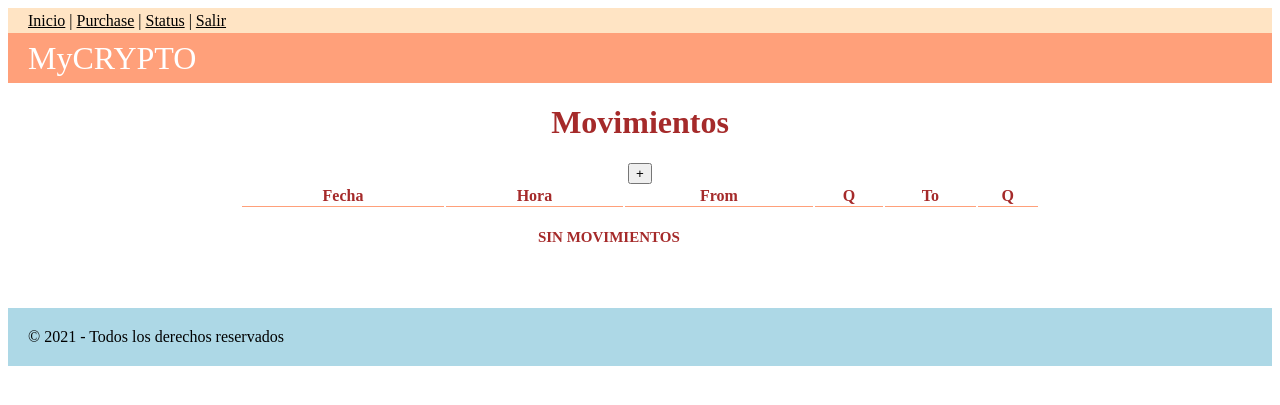
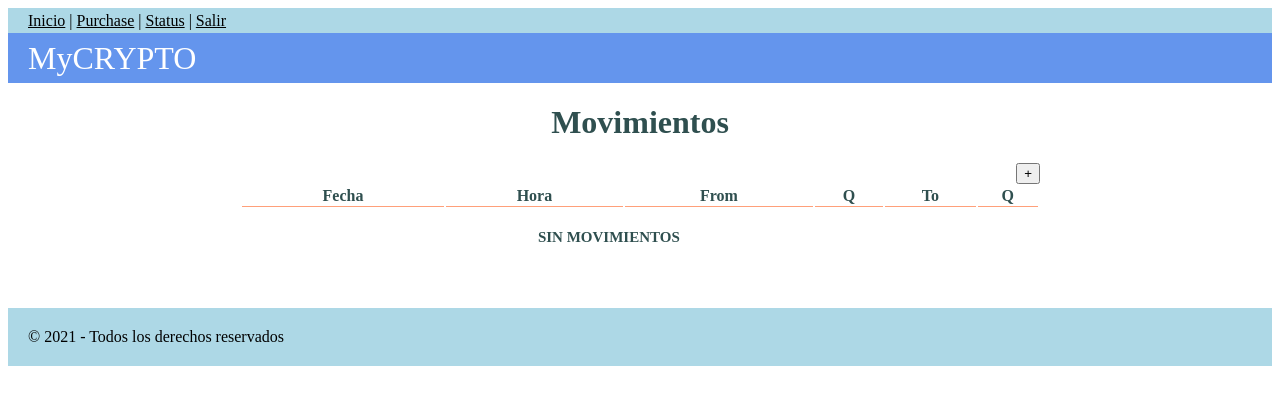
Before and after one commit to SheylaPDV/BZ9_flask, a Flask app: page / in a window 1280 px wide. Shown: the top 405 px of the page. Run offline with Flask 2, Linux system fonts and the light colour scheme; data that the repository does not hold is empty; some libraries are stand-ins or nearby versions.

Commit message:
cambio boton agregar

```diff
--- a/balance/static/css/styles.css
+++ b/balance/static/css/styles.css
@@ -1,12 +1,11 @@
 
 .encabezado {
-    background-color: lightsalmon;
+    background-color: cornflowerblue;
     color: white;
     height: 50px;
     line-height: 50px;
     padding-left: 20px;
     font-size: xx-large;
-
 }
 
 
@@ -16,8 +15,9 @@
     font-size: 15px;
 }
 
+
 nav {
-    background-color: bisque;
+    background-color: lightblue;
     color: black;
     padding-left: 20px;
     height: 25px;
@@ -29,9 +29,11 @@ a:link, a:visited {
     color: black;
 }
 
+
 a:hover {
     color: seagreen;
 }
+
 
 footer {
     margin-top: 40px;
@@ -40,11 +42,11 @@ footer {
     padding: 20px;
 }
 
+
 table.paper {
     width: 100%;
+}
 
-
-}
 
 main {
     max-width: 800px;
@@ -54,12 +56,9 @@ main {
     /* margin: (un numero) se aplica en todos los margenes*/
     /* margin: (2 numeros) el primero se aplica sup-inf y el segundo se aplica en izq-dcha */
     /* maring: (4 numeros) seria sup, dcha, inf, izq*/
-
-    color: brown;
+    color: darkslategrey;
     padding: 0 20px;
 }
-
-
 
 
 .titulo-tabla {
@@ -67,11 +66,13 @@ main {
     border-collapse: collapse;
 }
 
+
 .errores {
     color: red;
     text-align: center;
     font-size: xx-small;
 }
+
 
 .campo-formulario label {
     font-size: 1rem;
@@ -79,6 +80,11 @@ main {
     padding-bottom: 0;
 }
 
+
 .campo-formulario button {
     display: inline;
 }
+
+.campo-boton {
+    text-align: right;
+}
```
